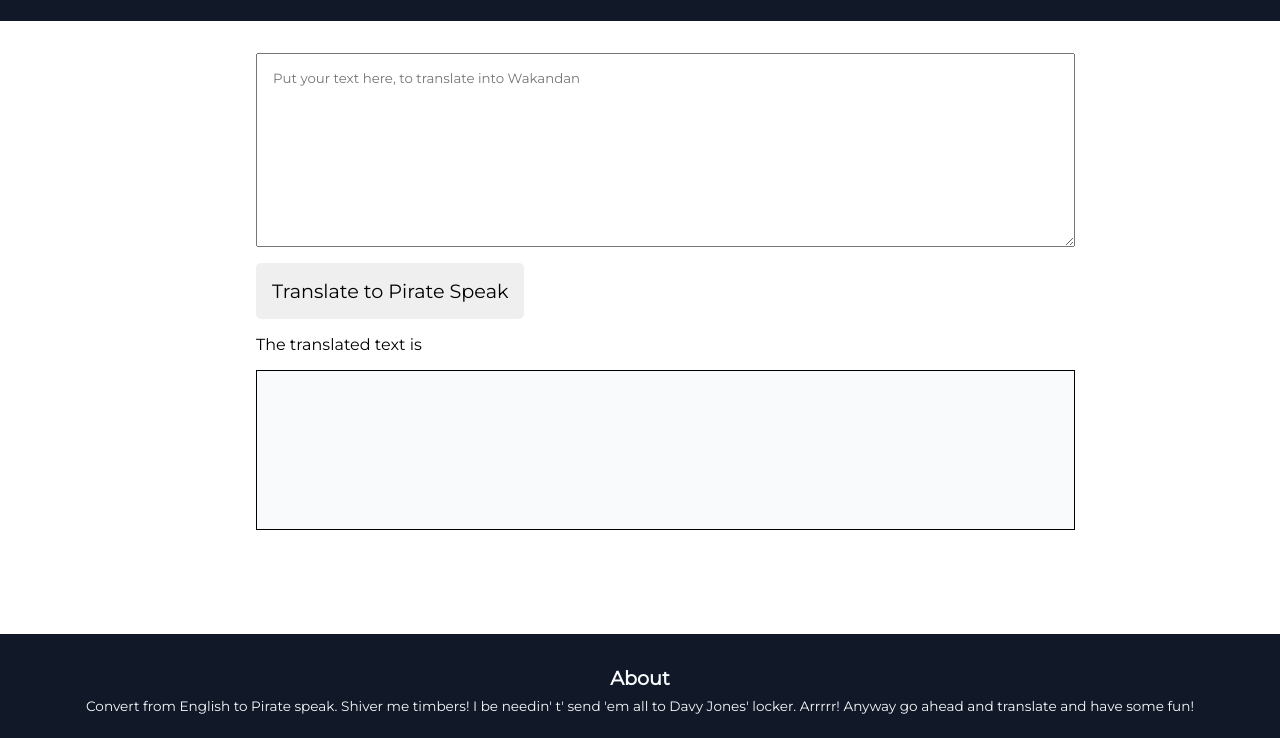
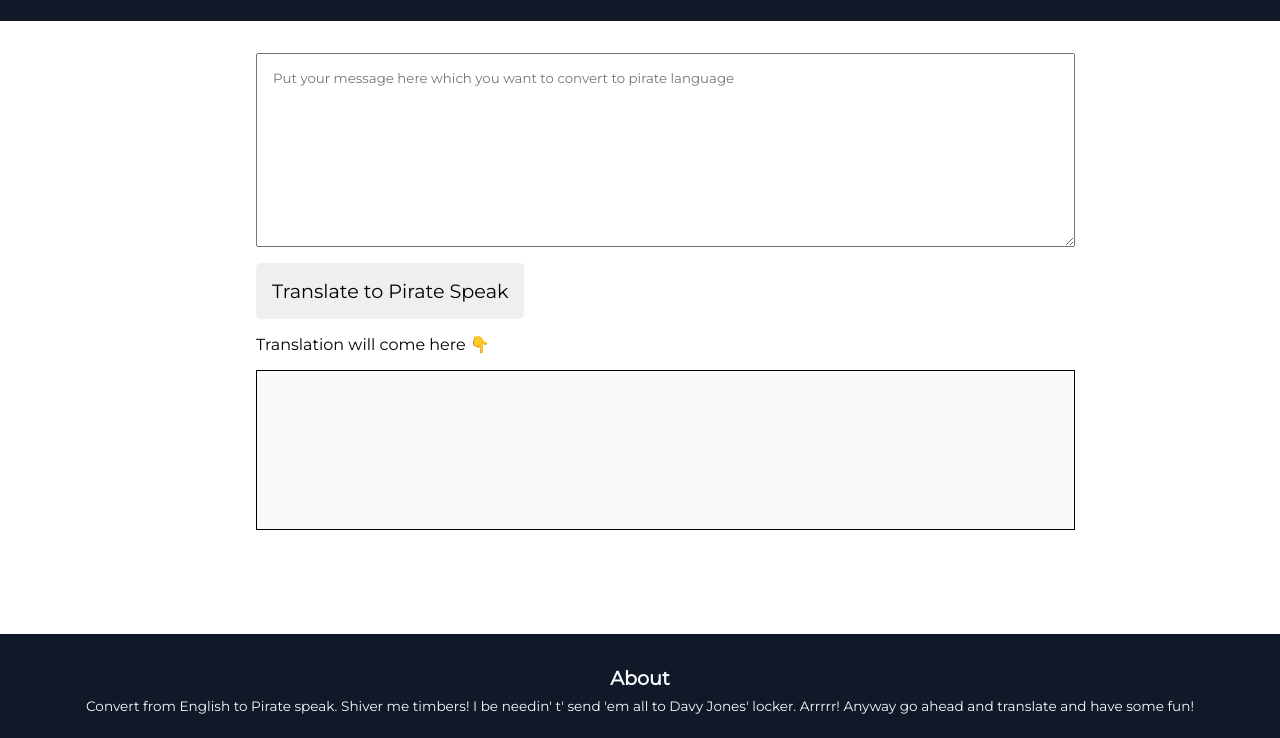
Before and after one commit to Krishna-anhsirk/Pirate-speak, a plain HTML site: page index.html in a window 1280 px wide. Shown: the part 62-800 px from the top of the page. Drawn offline with Linux system fonts and the light colour scheme.

Commit message:
minor changes

```diff
--- a/index.html
+++ b/index.html
@@ -16,10 +16,10 @@
         id="input-txt"
         cols="30"
         rows="10"
-        placeholder="Put your text here, to translate into Wakandan"
+        placeholder="Put your message here which you want to convert to pirate language"
       ></textarea>
       <button id="btn-translate">Translate to Pirate Speak</button>
-      <div>The translated text is</div>
+      <div>Translation will come here 👇</div>
       <div id="output"></div>
     </main>
     <footer>
```
